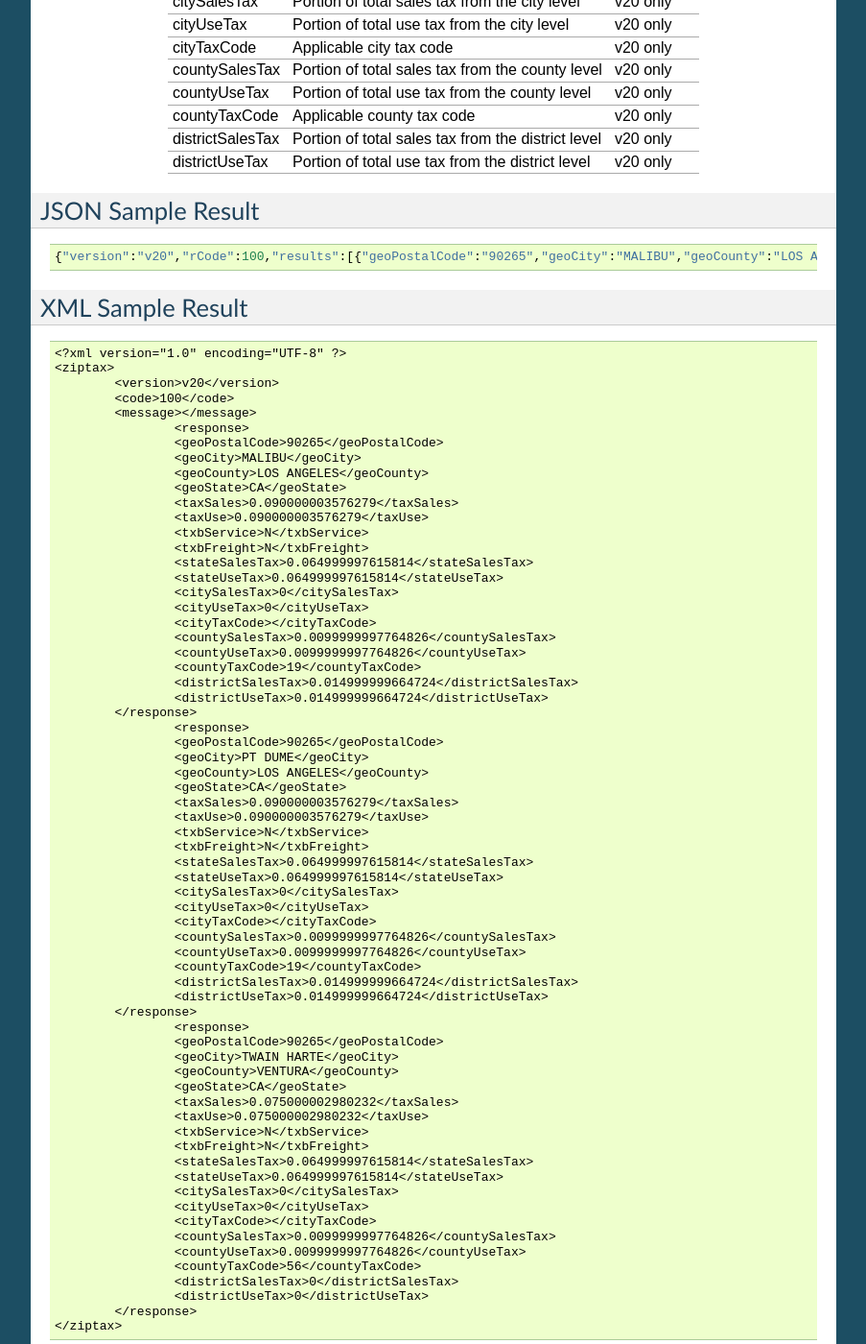
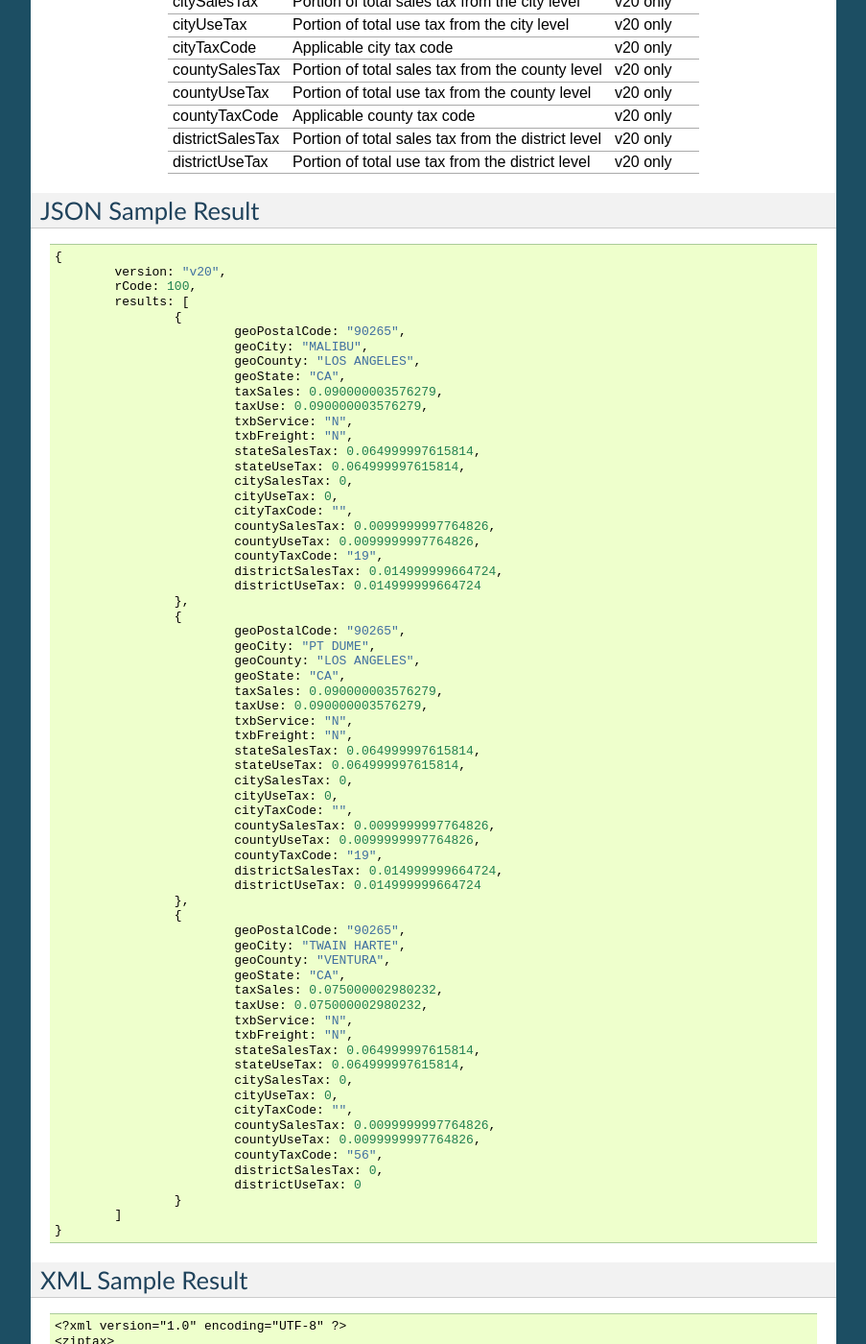
Before and after one commit to ZipTax/zip-tax-docs, a Sphinx documentation site: the page built from docs/api_response.rst, in a window 1280 px wide and 1400 px high, scrolled down 936 px. Shown: the whole window at 96% size, without its empty margins (198-1101 px from the left). Built offline with Sphinx 7.4.7, drawn with Linux system fonts in a browser that asks for light colours; pages that are not in the unit, such as notebooks, are missing from menus; some of the changed lines change nothing that is shown.

Commit message:
json format display

```diff
--- a/docs/api_response.rst
+++ b/docs/api_response.rst
@@ -86,8 +86,72 @@ JSON Sample Result
 ------------------
 ::
 
-	{"version":"v20","rCode":100,"results":[{"geoPostalCode":"90265","geoCity":"MALIBU","geoCounty":"LOS ANGELES","geoState":"CA","taxSales":0.090000003576279,"taxUse":0.090000003576279,"txbService":"N","txbFreight":"N","stateSalesTax":0.064999997615814,"stateUseTax":0.064999997615814,"citySalesTax":0,"cityUseTax":0,"cityTaxCode":"","countySalesTax":0.0099999997764826,"countyUseTax":0.0099999997764826,"countyTaxCode":"19","districtSalesTax":0.014999999664724,"districtUseTax":0.014999999664724},{"geoPostalCode":"90265","geoCity":"PT DUME","geoCounty":"LOS ANGELES","geoState":"CA","taxSales":0.090000003576279,"taxUse":0.090000003576279,"txbService":"N","txbFreight":"N","stateSalesTax":0.064999997615814,"stateUseTax":0.064999997615814,"citySalesTax":0,"cityUseTax":0,"cityTaxCode":"","countySalesTax":0.0099999997764826,"countyUseTax":0.0099999997764826,"countyTaxCode":"19","districtSalesTax":0.014999999664724,"districtUseTax":0.014999999664724},{"geoPostalCode":"90265","geoCity":"TWAIN HARTE","geoCounty":"VENTURA","geoState":"CA","taxSales":0.075000002980232,"taxUse":0.075000002980232,"txbService":"N","txbFreight":"N","stateSalesTax":0.064999997615814,"stateUseTax":0.064999997615814,"citySalesTax":0,"cityUseTax":0,"cityTaxCode":"","countySalesTax":0.0099999997764826,"countyUseTax":0.0099999997764826,"countyTaxCode":"56","districtSalesTax":0,"districtUseTax":0}]}
-
+	{
+		version: "v20",
+		rCode: 100,
+		results: [
+			{
+				geoPostalCode: "90265",
+				geoCity: "MALIBU",
+				geoCounty: "LOS ANGELES",
+				geoState: "CA",
+				taxSales: 0.090000003576279,
+				taxUse: 0.090000003576279,
+				txbService: "N",
+				txbFreight: "N",
+				stateSalesTax: 0.064999997615814,
+				stateUseTax: 0.064999997615814,
+				citySalesTax: 0,
+				cityUseTax: 0,
+				cityTaxCode: "",
+				countySalesTax: 0.0099999997764826,
+				countyUseTax: 0.0099999997764826,
+				countyTaxCode: "19",
+				districtSalesTax: 0.014999999664724,
+				districtUseTax: 0.014999999664724
+			},
+			{
+				geoPostalCode: "90265",
+				geoCity: "PT DUME",
+				geoCounty: "LOS ANGELES",
+				geoState: "CA",
+				taxSales: 0.090000003576279,
+				taxUse: 0.090000003576279,
+				txbService: "N",
+				txbFreight: "N",
+				stateSalesTax: 0.064999997615814,
+				stateUseTax: 0.064999997615814,
+				citySalesTax: 0,
+				cityUseTax: 0,
+				cityTaxCode: "",
+				countySalesTax: 0.0099999997764826,
+				countyUseTax: 0.0099999997764826,
+				countyTaxCode: "19",
+				districtSalesTax: 0.014999999664724,
+				districtUseTax: 0.014999999664724
+			},
+			{
+				geoPostalCode: "90265",
+				geoCity: "TWAIN HARTE",
+				geoCounty: "VENTURA",
+				geoState: "CA",
+				taxSales: 0.075000002980232,
+				taxUse: 0.075000002980232,
+				txbService: "N",
+				txbFreight: "N",
+				stateSalesTax: 0.064999997615814,
+				stateUseTax: 0.064999997615814,
+				citySalesTax: 0,
+				cityUseTax: 0,
+				cityTaxCode: "",
+				countySalesTax: 0.0099999997764826,
+				countyUseTax: 0.0099999997764826,
+				countyTaxCode: "56",
+				districtSalesTax: 0,
+				districtUseTax: 0
+			}
+		]
+	}
 
 XML Sample Result
 -----------------
```
